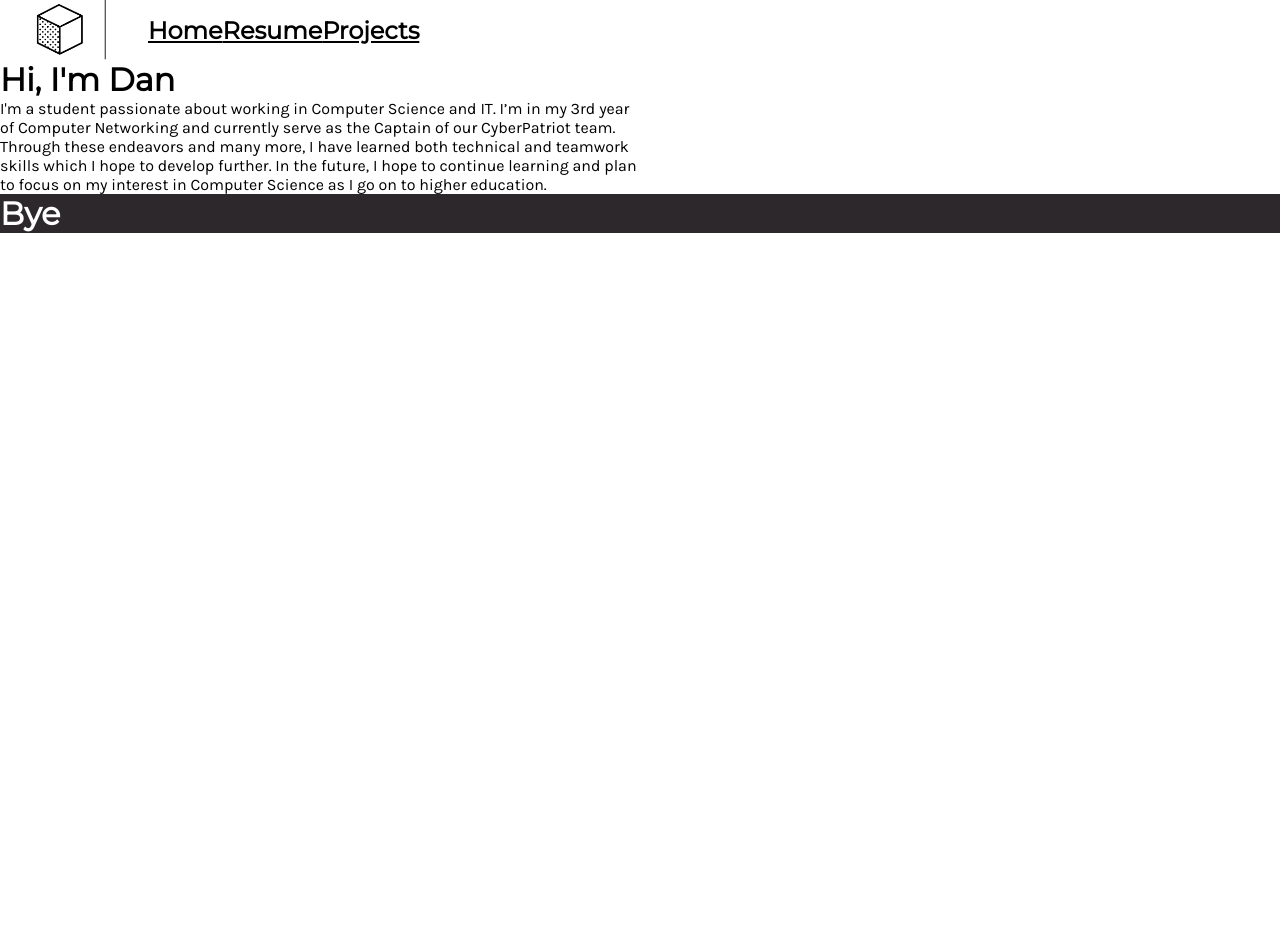
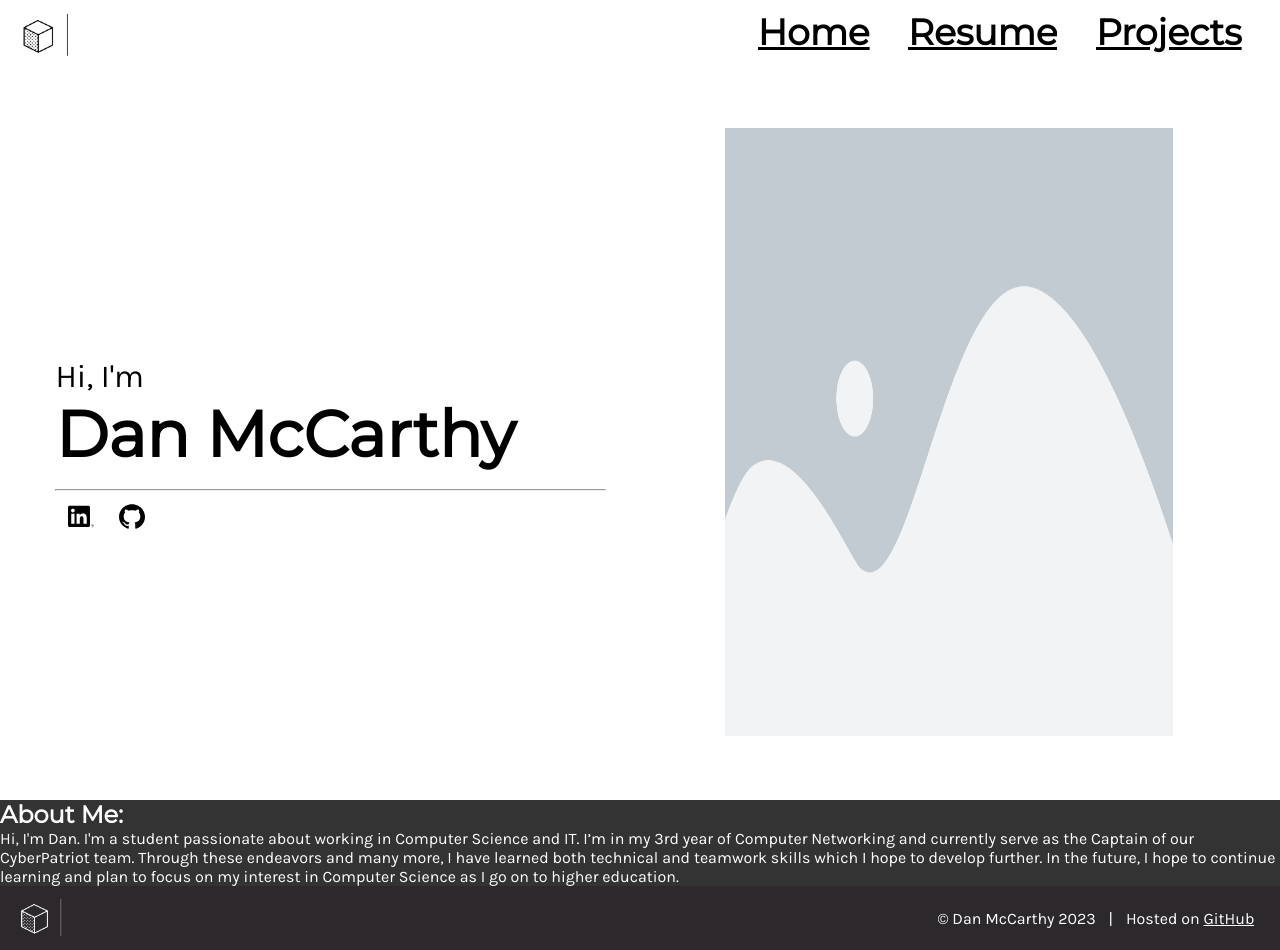
Before and after one commit to dmccrthy/www.dmccarthy.org, a Gatsby site: page / in a window 1280 px wide. Before the commit the page ends 800 px from the top, so only its background shows below. Built offline with nearby package versions, Linux system fonts and the light colour scheme; Gatsby itself is replaced by a stand-in of ours.

Commit message:
Fixed Styles, & Added icons
Pretty self-explanatory, fixed a whole lot of styling issues, and added social icons below my title heading. I still need to add mobile support, but thats for future me.

```diff
--- a/gatsby-config.js
+++ b/gatsby-config.js
@@ -3,8 +3,26 @@
  */
 module.exports = {
   siteMetadata: {
-    title: `dmccrthy`,
-    siteUrl: `https://www.yourdomain.tld`,
+    title: `dmccarthy`,
+    siteUrl: `https://www.dmccarthy.org`,
   },
-  plugins: [],
+  plugins: [
+    {
+      resolve: 'gatsby-plugin-robots-txt',
+      options: {
+        env: {
+          development: {
+            policy: [{ userAgent: '*', disallow: ['/'] }],
+          },
+          production: {
+            policy: [{ userAgent: '*', allow: '/' }],
+          },
+        },
+      },
+    },
+    {
+      resolve: 'gatsby-plugin-sitemap',
+    }
+
+  ],
 }
--- a/src/components/Footer/Footer.js
+++ b/src/components/Footer/Footer.js
@@ -1,10 +1,16 @@
 import React from "react";
-import { FooterWrap } from "./Footer.style";
+import logo from "/src/img/logo2.png"
+import { FooterWrap, FooterItems } from "./Footer.style";
 
 const Footer = () => {
     return (
         <FooterWrap>
-            <h1>Bye</h1>
+            <img className="logo" src={logo} alt="danmc" />
+            <FooterItems>
+                <p>© Dan McCarthy 2023</p>
+                <p>|</p>
+                <p>Hosted on <a target="_blank" rel="noreferrer" href="https://github.com/dmccrthy/dmccrthy.github.io">GitHub</a></p>
+            </FooterItems>
         </FooterWrap>
     )
 }
--- a/src/components/Footer/Footer.style.js
+++ b/src/components/Footer/Footer.style.js
@@ -1,7 +1,33 @@
 import styled from "styled-components";
 
 export const FooterWrap = styled.div`
+    display: flex;
+
+    height: 8vh;
     width: 100vw;
+
     background-color: #2c282c;
     color: #ffffff;
+
+    a {
+      color: #ffffff;
+    }
+
+    .logo {
+        margin-right: auto;
+
+        img {
+          max-width: 75px;
+        }
+      }
 `
+
+export const FooterItems = styled.div`
+    display: flex;
+    align-items: center;
+    margin-right: 1vw;
+
+    p {
+      margin-right: 1vw;
+    }
+`
--- a/src/components/Head.js
+++ b/src/components/Head.js
@@ -1,11 +1,23 @@
 import React from "react"
-import ico from "../static/favicon.ico"
+import { Helmet } from "react-helmet"
+import ico from "../img/favicon.ico"
 
-const DefaultHead = () => {
+const DefaultHead = ({title}) => {
     return (
-        <>
-        <link id="icon" rel="icon" href={ico} />
-        </>
+        <Helmet>
+            <title>{title}</title>
+            <meta name="description" content="Dan McCarthy - Student and Developer"/>
+            <meta name="keywords" content="Dan McCarthy, dmccarthy, mccarthy, Development, Porfolio" />
+            <meta name="url" content="dmccarthy.org" />
+            <link rel="canonical" href="dmccarthy.org" />
+            <link id="icon" rel="icon" href={ico} />
+
+            {/* Font Import */}
+            <link rel="preconnect" href="https://fonts.googleapis.com" />
+            <link rel="preconnect" href="https://fonts.gstatic.com" crossorigin />
+            <link href="https://fonts.googleapis.com/css2?family=Montserrat&display=swap" rel="stylesheet" />
+            <link href="https://fonts.googleapis.com/css2?family=Karla&display=swap" rel="stylesheet" />
+        </Helmet>
     )
 }
 
--- a/src/components/Navbar/Navbar.js
+++ b/src/components/Navbar/Navbar.js
@@ -1,6 +1,6 @@
 import React from "react";
 import { Link } from "gatsby";
-import logo from '/src/static/logo1.png'
+import logo from '/src/img/logo1.png';
 import { NavWrapper, NavItems } from "./Navbar.style";
 
 
@@ -8,7 +8,7 @@ const Navbar = () => {
     return (
         <NavWrapper>
             <Link className="logo" to="/">
-                <img className="logo" src={logo} alt="danmc" />
+                <img className="logo" src={logo} alt="" />
             </Link>
             <NavItems>
                 <Link to="/">
--- a/src/components/Navbar/Navbar.style.js
+++ b/src/components/Navbar/Navbar.style.js
@@ -1,23 +1,28 @@
 import styled from "styled-components";
+
 
 export const NavWrapper = styled.div`
     display: flex;
-    align-items: center;
 
-    height: 60px;
+    height: 8vh;
     width: 100vw;
 
     .logo {
-        margin-right: 10px;
+        margin-right: auto;
         cursor: pointer;
 
         img {
-          max-width: 10vw;
+          max-width: 82px;
         }
       }
 `
 
 export const  NavItems = styled.nav`
       display: flex;
-      justify-content: space-around;
+      align-items: center;
+
+      a {
+        margin-right: 3vw;
+        font-size: 1.5em;
+      }
 `
--- a/src/pages/index.js
+++ b/src/pages/index.js
@@ -1,18 +1,76 @@
+// Packages
 import * as React from "react"
 import styled from "styled-components"
 
+// Components
 import GlobalStyle from "../styles/GlobalStyle"
 import DefaultHead from "../components/Head"
 import Navbar from "../components/Navbar/Navbar"
 import Footer from "../components/Footer/Footer"
 
+// Images
+import temp from "../img/bg1.jpg"
+import linkedin from "../img/icons/linkedin.svg"
+import github from "../img/icons/github.svg"
+
 const ContentWrapper = styled.div`
   display: flex;
+  justify-content: space-evenly;
+
+  flex-wrap: wrap;
+`
+
+const AboutHeader = styled.div`
+  display: flex;
+  flex-direction: column;
+  justify-content: center;
+
+  height: 92vh;
+  width: 45vw;
+  padding: 1vw;
+  min-width: 200px;
+
+
+  h1 {
+    font-size: 4em;
+    margin-bottom: 2vh;
+  }
+
+  p {
+    font-size: 2em;
+    margin-top: 5vh;
+  }
+`
+
+const Socials = styled.div`
+  display: flex;
+
+  a {
+    margin: 1vw;
+
+    img {
+      max-width: 2vw;
+    }
+  }
 `
 
 const AboutMe = styled.div`
-  flex-direction: column;
-  width: 50vw;
+  width: 100vw;
+  background-color: #323332;
+  color: #ffffff;
+`
+
+const ImageGal = styled.div`
+  display: flex;
+
+  height: 92vh;
+  width: 45vw;
+
+  img {
+    max-width: 50vw;
+    max-height: 80vh;
+    margin: 5vw;
+  }
 `
 
 const IndexPage = () => {
@@ -21,9 +79,29 @@ const IndexPage = () => {
       <GlobalStyle />
       <Navbar />
       <ContentWrapper>
+        <AboutHeader>
+          <p>Hi, I'm</p>
+          <h1>Dan McCarthy</h1>
+          <hr></hr>
+          <Socials>
+            <a target="_blank" rel="noreferrer" href="https://www.linkedin.com/in/dmccrthy/">
+              <img src={linkedin} />
+            </a>
+            <a target="_blank" rel="noreferrer" href="https://github.com/dmccrthy">
+              <img src={github} />
+            </a>
+          </Socials>
+        </AboutHeader>
+        <ImageGal>
+          <img src={temp} alt=""/>
+        </ImageGal>
         <AboutMe>
-          <h1>Hi, I'm Dan</h1>
-          <p>I'm a student passionate about working in Computer Science and IT. I’m in my 3rd year of Computer Networking and currently serve as the Captain of our CyberPatriot team. Through these endeavors and many more, I have learned both technical and teamwork skills which I hope to develop further. In the future, I hope to continue learning and plan to focus on my interest in Computer Science as I go on to higher education.</p>
+          <h2>
+            About Me:
+          </h2>
+          <p>
+          Hi, I'm Dan. I'm a student passionate about working in Computer Science and IT. I’m in my 3rd year of Computer Networking and currently serve as the Captain of our CyberPatriot team. Through these endeavors and many more, I have learned both technical and teamwork skills which I hope to develop further. In the future, I hope to continue learning and plan to focus on my interest in Computer Science as I go on to higher education.
+          </p>
         </AboutMe>
      </ContentWrapper>
       <Footer />
@@ -33,11 +111,4 @@ const IndexPage = () => {
 
 export default IndexPage
 
-export const Head = () => (
-    <DefaultHead>
-      <title>
-        Home
-      </title>
-    </DefaultHead>
-
-)
+export const Head = () => <DefaultHead title={"Dan McCarthy - Student & Developer"} />
--- a/src/styles/GlobalStyle.js
+++ b/src/styles/GlobalStyle.js
@@ -1,12 +1,11 @@
 import { createGlobalStyle } from "styled-components";
 
 const GlobalStyle = createGlobalStyle`
-  @import url('https://fonts.googleapis.com/css?family=Montserrat&display=swap');
-  @import url('https://fonts.googleapis.com/css?family=Karla&display=swap');
 
   * {
     box-sizing: border-box;
     margin: 0;
+    overflow-x: hidden;
   }
 
   h1, h2, h3, h4, h5, h6 {
```
Also changed, not shown: package.json (+13 -4 lines), src/pages/projects.js (+24 -4 lines), src/pages/resume.js (+24 -4 lines), README.md, src/img/bg1.jpg (added), src/img/favicon.ico (renamed from src/static/favicon.ico), src/img/icons/github.svg (added), src/img/icons/linkedin.svg (added), src/img/logo1.png (renamed from src/static/logo1.png), src/img/logo2.png (added), 2 other files.
